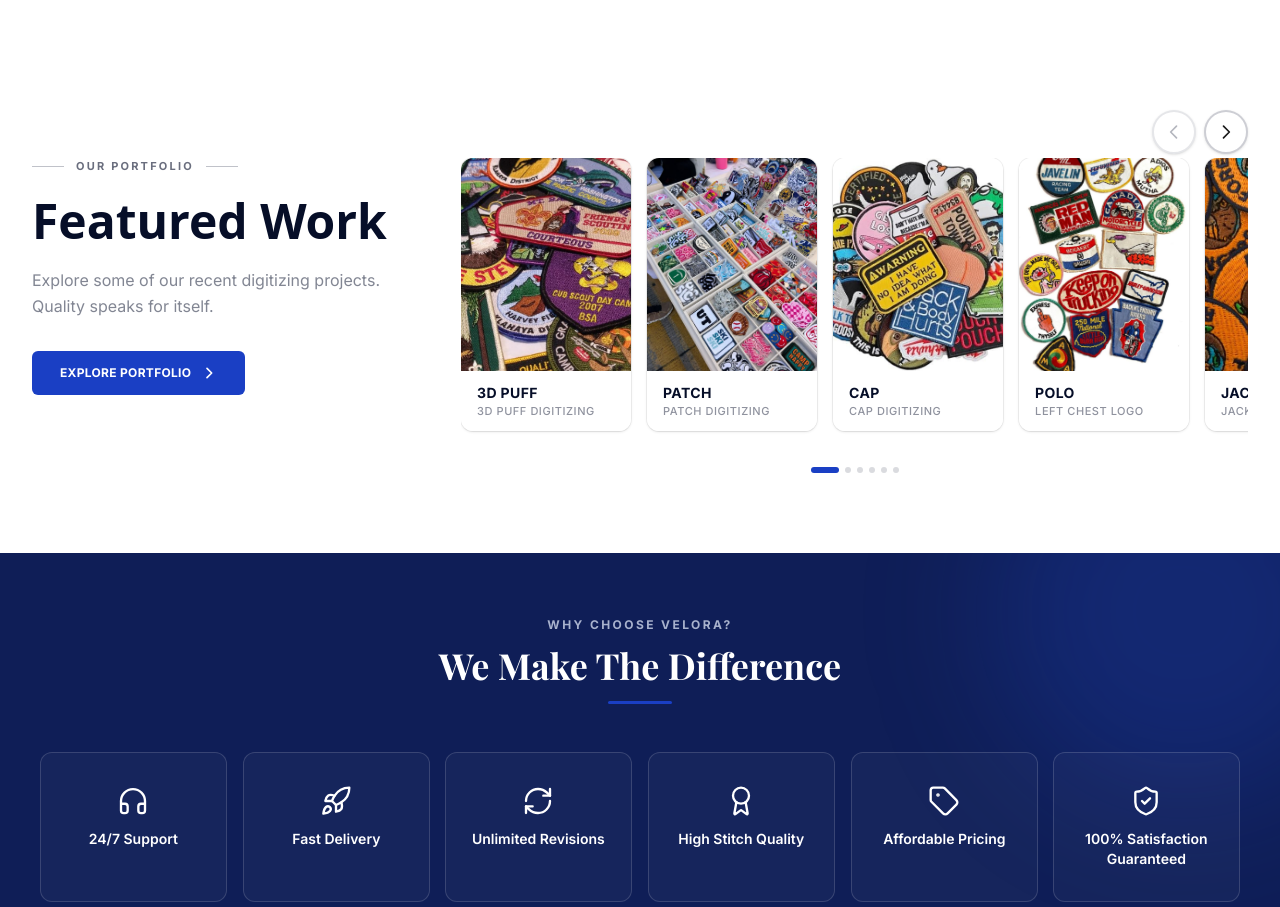
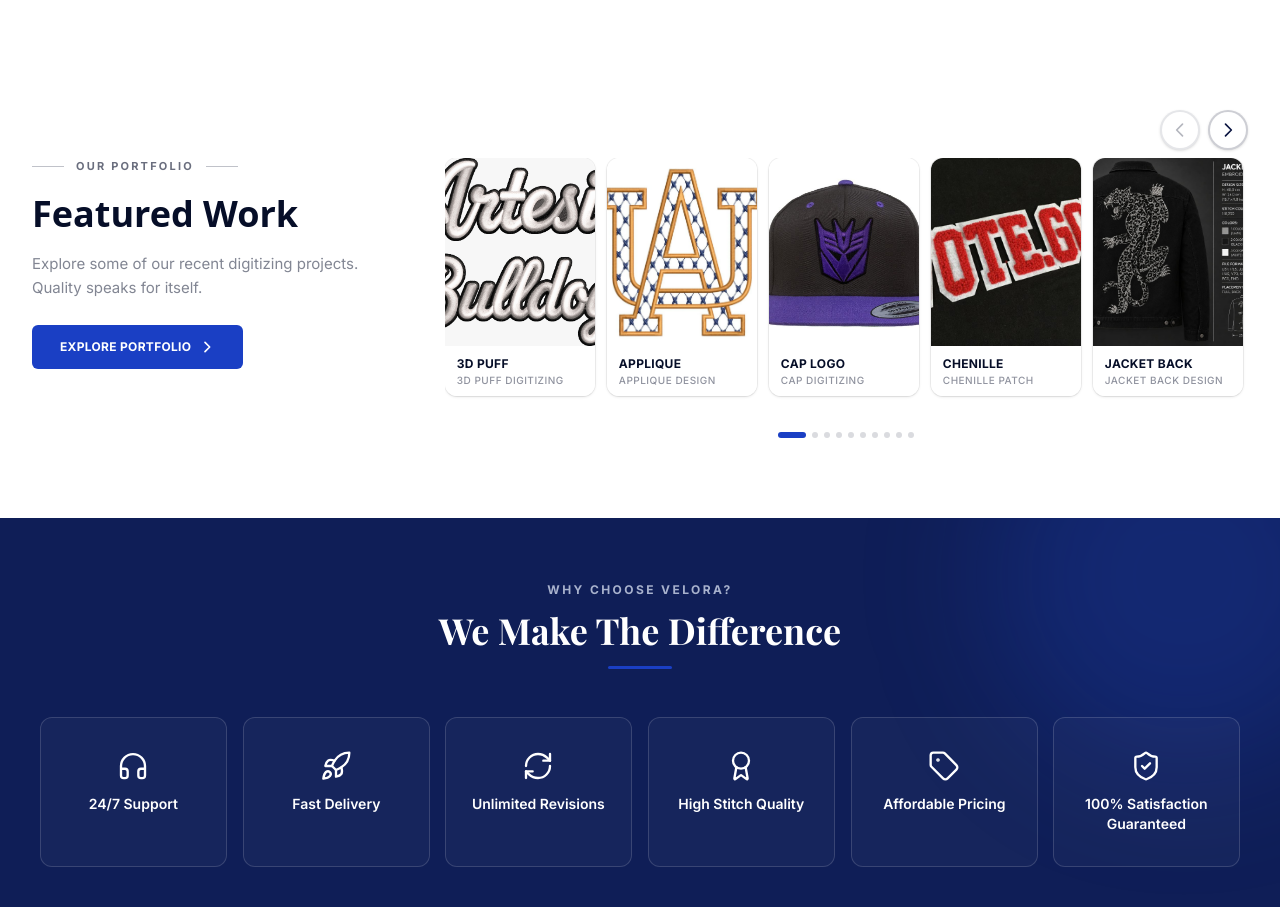
Before and after one commit to veloradigitizing/veloradigitizing, a Next.js app: page / in a window 1280 px wide. Shown: the part 1672-2579 px from the top of the page. Built offline with nearby package versions, Linux system fonts and the light colour scheme; a web font is replaced by a local one.

Commit message:
feat: update FeaturedCategories component with new category data and improved layout

```diff
--- a/app/components/FeaturedCategories.tsx
+++ b/app/components/FeaturedCategories.tsx
@@ -4,48 +4,77 @@ import { useState, useRef, useEffect, useCallback } from "react";
 import Link from "next/link";
 import { Reveal } from "../components/Reveal";
 
+// ALL categories from Velora with correct image paths
 const FEATURED_CATEGORIES = [
   {
     id: 1,
     name: "3D PUFF",
     subtitle: "3D Puff Digitizing",
-    image: "/images/bundles/bundle1.jpeg",
+    image: "/images/3d-puff/3d-puff-sample-01.jpeg",
     href: "/store?category=3d-puff",
   },
   {
     id: 2,
-    name: "PATCH",
-    subtitle: "Patch Digitizing",
-    image: "/images/bundles/bundle2.jpeg",
-    href: "/store?category=chenille",
+    name: "APPLIQUE",
+    subtitle: "Applique Design",
+    image: "/images/applique-design/ADesign.jpeg",
+    href: "/store?category=applique-design",
   },
   {
     id: 3,
-    name: "CAP",
+    name: "CAP LOGO",
     subtitle: "Cap Digitizing",
-    image: "/images/bundles/bundle3.jpeg",
+    image: "/images/cap-logo/cap-logo-02.jpeg",
     href: "/store?category=cap-logo",
   },
   {
     id: 4,
-    name: "POLO",
-    subtitle: "Left Chest Logo",
-    image: "/images/bundles/bundle4.jpeg",
-    href: "/store?category=left-chest-logo",
+    name: "CHENILLE",
+    subtitle: "Chenille Patch",
+    image: "/images/chenille/chenille-01.jpeg",
+    href: "/store?category=chenille",
   },
   {
     id: 5,
     name: "JACKET BACK",
     subtitle: "Jacket Back Design",
-    image: "/images/bundles/bundle5.jpeg",
+    image: "/images/jacket-back-design/jacket-back-01.jpeg",
     href: "/store?category=jacket-back-design",
   },
   {
     id: 6,
+    name: "LEFT CHEST",
+    subtitle: "Left Chest Logo",
+    image: "/images/left-chest-logo/left-chest-shirt-01.jpeg",
+    href: "/store?category=left-chest-logo",
+  },
+  {
+    id: 7,
     name: "TOWEL",
     subtitle: "Towel Embroidery",
-    image: "/images/bundles/bundle6.jpeg",
+    image: "/images/towel-design/towel-design-01.jpeg",
     href: "/store?category=towel-design",
+  },
+  {
+    id: 8,
+    name: "SHOULDER",
+    subtitle: "Shoulder Design",
+    image: "/images/shoulder-design/pilipinas-logo-01.jpeg",
+    href: "/store?category=shoulder-design",
+  },
+  {
+    id: 9,
+    name: "PATCHES",
+    subtitle: "Custom Patches",
+    image: "/images/custom-patches/DadByDay.jpeg",
+    href: "/store?category=custom-patches",
+  },
+  {
+    id: 10,
+    name: "VECTOR ART",
+    subtitle: "Vector Artwork",
+    image: "/images/vector-art/GokuVector.jpeg",
+    href: "/store?category=vector-art",
   },
 ];
 
@@ -62,7 +91,7 @@ export default function FeaturedCategories() {
     setCanScrollRight(el.scrollLeft + el.clientWidth < el.scrollWidth - 10);
 
     const cardWidth =
-      el.querySelector("[data-feature-card]")?.offsetWidth || 180;
+      el.querySelector("[data-feature-card]")?.offsetWidth || 170;
     const gap = 16;
     const newIndex = Math.round(el.scrollLeft / (cardWidth + gap));
     setActiveIndex(Math.min(newIndex, FEATURED_CATEGORIES.length - 1));
@@ -80,7 +109,7 @@ export default function FeaturedCategories() {
     const el = scrollRef.current;
     if (!el) return;
     const card = el.querySelector<HTMLElement>("[data-feature-card]");
-    const cardWidth = card?.offsetWidth || 180;
+    const cardWidth = card?.offsetWidth || 170;
     const gap = 16;
     el.scrollBy({
       left: direction === "left" ? -(cardWidth + gap) : cardWidth + gap,
@@ -89,13 +118,13 @@ export default function FeaturedCategories() {
   };
 
   return (
-    <section className="relative overflow-hidden bg-white py-16 lg:py-20">
-      <div className="mx-auto max-w-7xl px-4 sm:px-6 lg:px-8">
-        <div className="flex flex-col gap-2 lg:flex-row lg:items-stretch lg:gap-10">
-          {/* LEFT SIDE */}
-          <div className="flex w-full flex-col lg:w-[32%] lg:shrink-0">
-            {/* Tag */}
-            <div className="flex items-center justify-center gap-3 lg:justify-start">
+    <section className="relative bg-white py-16 lg:py-20 overflow-hidden">
+      <div className="mx-auto max-w-[1400px] px-4 sm:px-6 lg:px-8">
+        <div className="flex flex-col gap-10 lg:flex-row lg:gap-12 lg:items-start">
+          {/* LEFT SIDE - Header */}
+          <div className="w-full lg:w-[30%] lg:shrink-0">
+            {/* Tag with lines - Vesper style */}
+            <div className="flex items-center justify-center lg:justify-start gap-3">
               <span className="h-px w-8 bg-navy-950/25" />
               <span className="text-[11px] font-bold uppercase tracking-[0.2em] text-navy-950/60">
                 Our Portfolio
@@ -103,23 +132,27 @@ export default function FeaturedCategories() {
               <span className="h-px w-8 bg-navy-950/25" />
             </div>
 
-            {/* Title */}
+            {/* Title - Smaller font */}
             <h2
-              className="mt-4 text-2xl font-bold leading-tight text-navy-950 sm:text-3xl lg:text-[48px]"
-              style={{ fontFamily: "system-ui, -apple-system, sans-serif" }}
+              className="mt-4 text-2xl font-bold leading-tight text-navy-950 sm:text-3xl lg:text-4xl"
+              style={{
+                fontFamily:
+                  'system-ui, -apple-system, BlinkMacSystemFont, "Segoe UI", sans-serif',
+              }}
             >
               Featured Work
             </h2>
 
             {/* Description */}
-            <p className="mt-4 text-sm leading-relaxed text-navy-950/50 lg:text-base">
+            <p className="mt-4 text-sm leading-relaxed text-navy-950/50 lg:text-[15px]">
               Explore some of our recent digitizing projects. Quality speaks for
               itself.
             </p>
 
+            {/* CTA Button */}
             <Link
               href="/portfolio"
-              className="mt-8 inline-flex w-fit items-center gap-2.5 rounded-md bg-brand-600 px-7 py-3.5 text-xs font-bold uppercase tracking-wide text-white transition-all hover:bg-brand-700"
+              className="mt-6 inline-flex items-center gap-2 rounded-md bg-brand-600 px-7 py-3.5 text-xs font-bold uppercase tracking-wide text-white transition-all hover:bg-brand-700"
             >
               Explore Portfolio
               <svg
@@ -138,17 +171,17 @@ export default function FeaturedCategories() {
             </Link>
           </div>
 
-          {/* RIGHT SIDE */}
-          <div className="relative flex min-w-0 flex-1 flex-col">
-            {/* Arrows */}
+          {/* RIGHT SIDE - Carousel Container */}
+          <div className="relative flex-1 min-w-0">
+            {/* ARROWS - Top Right */}
             <div className="absolute -top-12 right-0 z-20 flex items-center gap-2">
               <button
                 onClick={() => scroll("left")}
                 disabled={!canScrollLeft}
-                className={`flex h-11 w-11  items-center justify-center rounded-full border-2 bg-white shadow-sm transition-all duration-200 ${
+                className={`flex h-10 w-10 items-center justify-center rounded-full border-2 bg-white shadow-sm transition-all duration-200 ${
                   canScrollLeft
-                    ? "cursor-pointer border-navy-950/20 text-navy-970 hover:border-brand-600 hover:text-brand-600"
-                    : "cursor-not-allowed border-navy-950/10 text-navy-950/30"
+                    ? "border-navy-950/20 text-navy-900 hover:border-brand-600 hover:text-brand-600 cursor-pointer"
+                    : "border-navy-950/10 text-navy-950/30 cursor-not-allowed"
                 }`}
                 aria-label="Previous"
               >
@@ -166,14 +199,13 @@ export default function FeaturedCategories() {
                   />
                 </svg>
               </button>
-
               <button
                 onClick={() => scroll("right")}
                 disabled={!canScrollRight}
-                className={`flex h-11 w-11 items-center justify-center rounded-full border-2 bg-white shadow-sm transition-all duration-200 ${
+                className={`flex h-10 w-10 items-center justify-center rounded-full border-2 bg-white shadow-sm transition-all duration-200 ${
                   canScrollRight
-                    ? "cursor-pointer border-navy-950/20 text-navy-970 hover:border-brand-600 hover:text-brand-600"
-                    : "cursor-not-allowed border-navy-950/10 text-navy-950/30"
+                    ? "border-navy-950/20 text-navy-900 hover:border-brand-600 hover:text-brand-600 cursor-pointer"
+                    : "border-navy-950/10 text-navy-950/30 cursor-not-allowed"
                 }`}
                 aria-label="Next"
               >
@@ -193,27 +225,24 @@ export default function FeaturedCategories() {
               </button>
             </div>
 
-            {/* Carousel */}
-            <div className="flex-1">
+            {/* CAROUSEL TRACK - Responsive: 5 on xl, 4 on lg, 3 on md, 2 on sm, 1 on mobile */}
             <div
               ref={scrollRef}
-                className="flex h-full gap-4 overflow-x-auto scroll-smooth snap-x snap-mandatory pb-4"
-                style={{
-                  scrollbarWidth: "none",
-                  msOverflowStyle: "none",
-                }}
+              className="flex gap-3 overflow-x-auto scroll-smooth snap-x snap-mandatory pb-4"
+              style={{ scrollbarWidth: "none", msOverflowStyle: "none" }}
             >
               {FEATURED_CATEGORIES.map((cat) => (
                 <Link
                   key={cat.id}
                   href={cat.href}
                   data-feature-card
-                    className="group relative flex-shrink-0 overflow-hidden rounded-xl bg-white shadow-sm ring-1 ring-black/5 transition-all duration-300 hover:-translate-y-1 hover:shadow-lg snap-start"
+                  className="group relative flex-shrink-0 overflow-hidden rounded-xl bg-white shadow-sm ring-1 ring-black/5 transition-all duration-300 hover:-translate-y-1 hover:shadow-md snap-start"
                   style={{
-                      width: "calc(20% - 13px)",
-                      minWidth: "170px",
+                    width: "calc(20% - 12px)",
+                    minWidth: "150px",
                   }}
                 >
+                  {/* Image Area - Portrait aspect */}
                   <div className="relative aspect-[4/5] w-full overflow-hidden bg-gray-100">
                     <img
                       src={cat.image}
@@ -223,20 +252,20 @@ export default function FeaturedCategories() {
                     />
                   </div>
 
-                    <div className="bg-white px-4 py-3">
-                      <span className="block text-sm font-bold uppercase tracking-wide text-navy-950">
+                  {/* Text Info - BELOW image (Vesper style) */}
+                  <div className="bg-white px-3 py-2.5">
+                    <span className="block text-xs font-bold uppercase tracking-wide text-navy-950">
                       {cat.name}
                     </span>
-                      <span className="mt-0.5 block text-[11px] font-medium uppercase tracking-wider leading-tight text-navy-950/45">
+                    <span className="block mt-0.5 text-[10px] font-medium uppercase tracking-wider text-navy-950/45 leading-tight">
                       {cat.subtitle}
                     </span>
                   </div>
                 </Link>
               ))}
             </div>
-            </div>
 
-            {/* Dots */}
+            {/* Dots Indicator */}
             <div className="mt-5 flex justify-center gap-1.5">
               {FEATURED_CATEGORIES.map((_, i) => (
                 <button
@@ -244,13 +273,11 @@ export default function FeaturedCategories() {
                   onClick={() => {
                     const el = scrollRef.current;
                     if (!el) return;
-
                     const card = el.querySelector<HTMLElement>(
                       "[data-feature-card]",
                     );
-                    const cardWidth = card?.offsetWidth || 180;
-                    const gap = 16;
-
+                    const cardWidth = card?.offsetWidth || 170;
+                    const gap = 12;
                     el.scrollTo({
                       left: i * (cardWidth + gap),
                       behavior: "smooth",
```
Lines whose indentation alone changed are shown as unchanged.
